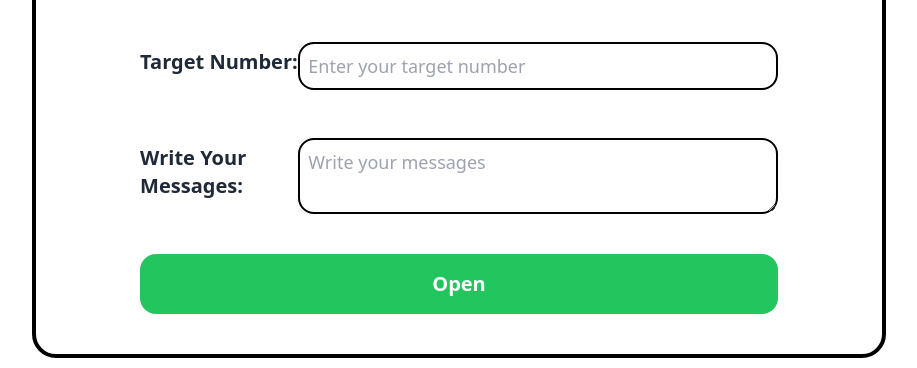
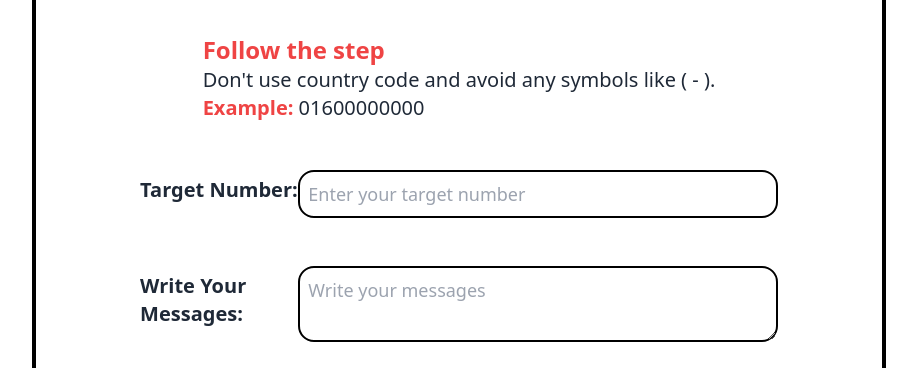
Before and after one commit to theashrafislam/custom-sms-sender, a plain HTML site: page index.html in a window 1280 px wide. Shown: the part 210-578 px from the top of the page, without its empty margins (181-1098 px from the left). Drawn offline with nearby package versions, Linux system fonts and the light colour scheme.

Commit message:
final version

```diff
--- a/index.html
+++ b/index.html
@@ -21,6 +21,11 @@
             <h1 class="md:text-4xl text-2xl font-bold text-center px-1">Custom SMS Sender for Robi and Airtel SIMs!</h1>
         </div>
         <div class="flex flex-col justify-center items-center space-y-10">
+            <div class="mx-3 md:mx-0">
+                <h1 class="text-2xl font-extrabold text-red-500">Follow the step</h1>
+                <p class="text-xl font-medium">Don't use country code and avoid any symbols like ( - ).</p>
+                <p class="text-xl font-medium"><span class="text-red-500 text-xl font-bold">Example:</span> 01600000000</p>
+            </div>
             <div class="flex md:flex-row flex-col justify-center items-center md:w-10/12 space-y-2">
                 <label for="text" class="text-xl md:w-1/3 font-bold">Target Number:</label>
                 <input type="text" id="text" placeholder="Enter your target number"
@@ -45,13 +50,17 @@
                 <div class="flex justify-center items-center">
                     <img class="w-6/12" src="./image/switch-profile-success.gif" alt="">
                 </div>
-                <h3 class="font-semibold text-lg"><span class="font-bold">BOOM! </span>Just have some fun a few times..!</h3>
-                <p class="py-4"><span class="font-extrabold text-xl">Listen,</span> <span class="font-bold">this can only be sent a few times to one number. It will work within a limit.</span></p>
+                <h3 class="font-semibold text-lg"><span class="font-bold">BOOM! </span>Just have some fun a few times..!
+                </h3>
+                <p class="py-4"><span class="font-extrabold text-xl">Listen,</span> <span class="font-bold">this can
+                        only be sent a few times to one number. It will work within a limit.</span></p>
                 <p class="font-semibold">Thank you❤</p>
                 <div class="modal-action">
                     <form method="dialog">
                         <!-- if there is a button in form, it will close the modal -->
-                        <button class="md:px-6 px-4 md:py-4 py-2 bg-green-500 hover:bg-green-800 text-white md:text-xl text-lg font-semibold rounded-2xl w-full" onclick="closeModal()">Send Message</button>
+                        <button
+                            class="md:px-6 px-4 md:py-4 py-2 bg-green-500 hover:bg-green-800 text-white md:text-xl text-lg font-semibold rounded-2xl w-full"
+                            onclick="closeModal()">Send Message</button>
                     </form>
                 </div>
             </div>
```
